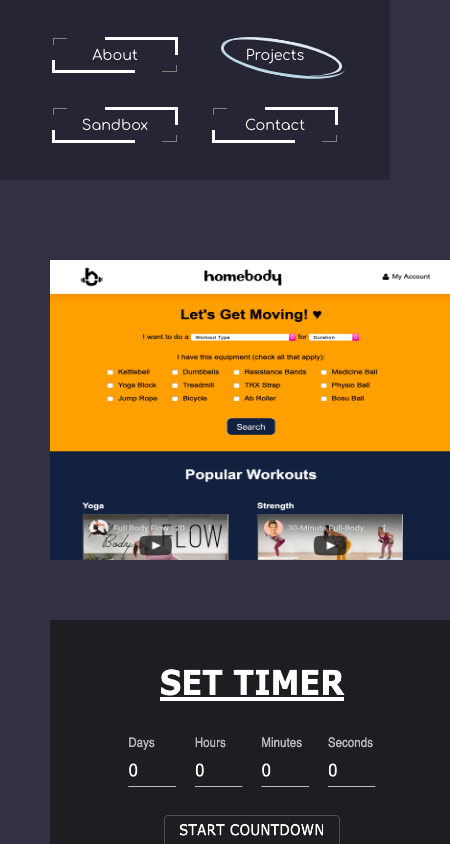
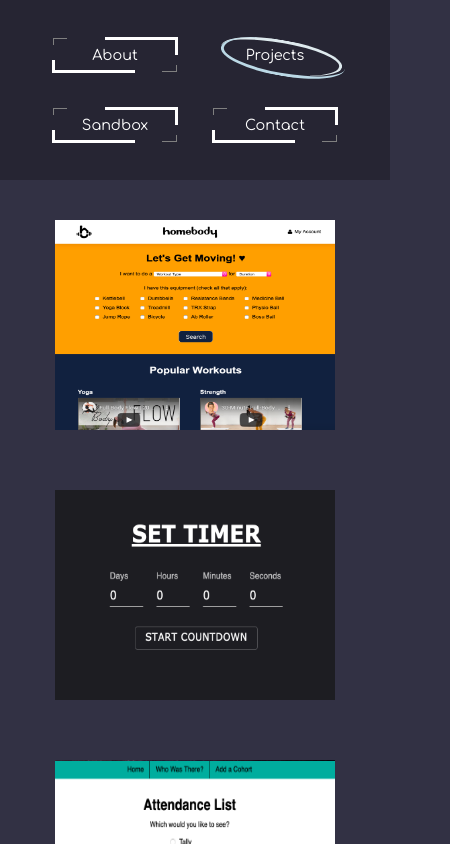
Before and after one commit to awrennuit/full-stack-software-developer-portfolio, a React (Create React App) app: page /#/about in a window 390 px wide. Both pictures are taken after a click on the button "Projects". Shown: the top 844 px of the page, 450 px wide, since content can reach past the window. Built offline with nearby package versions, Linux system fonts and the light colour scheme.

Commit message:
increased responsiveness

```diff
--- a/src/components/Projects/Projects.css
+++ b/src/components/Projects/Projects.css
@@ -194,3 +194,35 @@
     left: 37px;
   }
 }
+
+@media(max-width: 500px) {
+  .project-container {
+    margin: 10px;
+  }
+
+  .project-card {
+    height: 210px;
+    margin: 30px 0;
+    width: 280px;
+  }
+
+  .project-card img {
+    height: 210px;
+    width: 280px;
+  }
+
+  .project-btn-code {
+    bottom: 10px;
+    left: 10px;
+  }
+
+  .project-btn-app {
+    bottom: 10px;
+    right: 10px;
+  }
+
+  .project-btn-code-tracker {
+    bottom: 10px;
+    left: 30px;
+  }
+}
```
